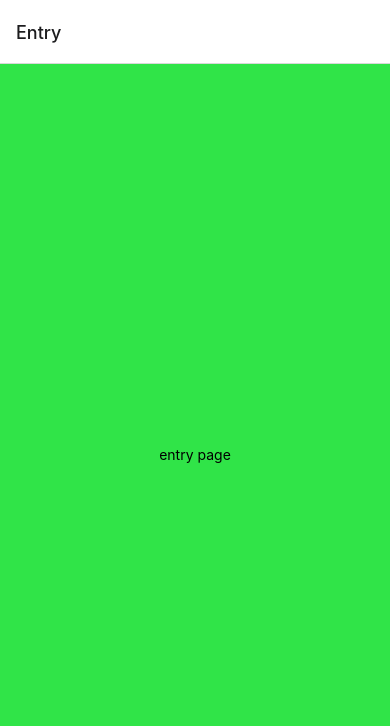
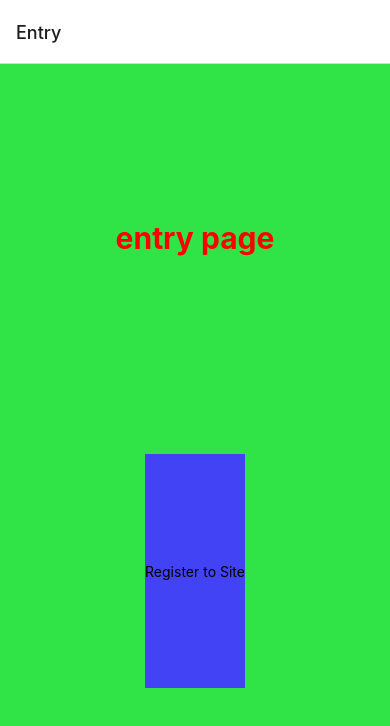
Before and after one commit to nirkif/barberShopFrontEnd, a React Native app: screen / in a window 390 px wide. Shown: the top 726 px of the page. Built offline with nearby package versions, Linux system fonts and the light colour scheme.

Commit message:
added navigation
working on integrating springboot with rn

```diff
--- a/screens/BookingDetails.js
+++ b/screens/BookingDetails.js
@@ -1,7 +1,7 @@
 import React from 'react';
 import { StyleSheet, Text, View } from 'react-native';
-
-const BookingDetails = () => {
+// props - מידע זמני שפועל בזמן הפעלה ששומר ומבעביר מידע מדף לדף
+const BookingDetails = (props) => {
 
     return(
         <View style={styles.container}>
--- a/screens/Entry.js
+++ b/screens/Entry.js
@@ -1,11 +1,17 @@
 import React from 'react';
-import { StyleSheet, Text, View } from 'react-native';
-
-const Entry = () => {
+import reactDom from 'react-dom';
+import { StyleSheet, Text, View, TouchableOpacity } from 'react-native';
+// props - מידע זמני שפועל בזמן הפעלה ששומר ומבעביר מידע מדף לדף ובנוסף מכיל הרבה ספריות של REACT NATIVE
+const Entry = (props) => {
 
     return(
         <View style={styles.container}>
-            <Text>entry page</Text>
+            <Text style={styles.title}>entry page</Text>
+
+            <TouchableOpacity onPress={ () => { props.navigation.navigate('Register')} } style={styles.buttonStyle}>
+                <Text>Register to Site</Text>
+            </TouchableOpacity>
+
         </View>
     )
 
@@ -18,6 +24,24 @@ const styles = StyleSheet.create({
       alignItems: 'center',
       justifyContent: 'center',
     },
+    buttonStyle: {
+        flex: 0.3,
+        color: 'red',
+        backgroundColor:'#4343F6',
+        alignItems:'center',
+        justifyContent: 'center',
+        fontWeight: 'Bold',
+        fontSize: 30,
+    },
+    title: {
+        flex: 0.3,
+        color: 'red',
+        alignItems:'center',
+        justifyContent: 'center',
+        fontWeight: 'Bold',
+        fontSize: 30,
+    }
+
 });
 
 export default Entry;
--- a/screens/Home.js
+++ b/screens/Home.js
@@ -1,11 +1,15 @@
 import React from 'react';
-import { StyleSheet, Text, View } from 'react-native';
-
-const Home = () => {
-
+import { StyleSheet, Text, View ,TouchableOpacity} from 'react-native';
+// props - מידע זמני שפועל בזמן הפעלה ששומר ומבעביר מידע מדף לדף
+const Home = (props) => {
+    console.log('props'+JSON.stringify(props))
     return(
         <View style={styles.container}>
-            <Text>Home Page</Text>
+            <Text style={styles.title}>Home Page</Text>
+
+            <TouchableOpacity onPress={ () => { props.navigation.navigate('Home')} } style={styles.buttonStyle}>
+                <Text>Register to Site</Text>
+            </TouchableOpacity>
         </View>
     )
 
@@ -18,6 +22,23 @@ const styles = StyleSheet.create({
       alignItems: 'center',
       justifyContent: 'center',
     },
+    buttonStyle: {
+        flex: 0.3,
+        color: 'red',
+        backgroundColor:'#4343F6',
+        alignItems:'center',
+        justifyContent: 'center',
+        fontWeight: 'Bold',
+        fontSize: 30,
+    },
+    title: {
+        flex: 0.3,
+        color: 'red',
+        alignItems:'center',
+        justifyContent: 'center',
+        fontWeight: 'Bold',
+        fontSize: 30,
+    }
 });
 
 export default Home;
--- a/screens/Profile.js
+++ b/screens/Profile.js
@@ -1,7 +1,7 @@
 import React from 'react';
 import { StyleSheet, Text, View } from 'react-native';
-
-const Profile = () => {
+// props - מידע זמני שפועל בזמן הפעלה ששומר ומבעביר מידע מדף לדף
+const Profile = (props) => {
 
     return(
         <View style={styles.container}>
--- a/screens/Register.js
+++ b/screens/Register.js
@@ -1,11 +1,15 @@
 import React from 'react';
-import { StyleSheet, Text, View } from 'react-native';
-
-const Register = () => {
-
+import { StyleSheet, Text, View ,TouchableOpacity } from 'react-native';
+// props - מידע זמני שפועל בזמן הפעלה ששומר ומבעביר מידע מדף לדף
+const Register = (props) => {
+    console.log('props'+JSON.stringify(props))
     return(
         <View style={styles.container}>
-            <Text>register page</Text>
+            <Text style={styles.title}>Register</Text>
+
+            <TouchableOpacity onPress={ () => { props.navigation.navigate('Home',{name:'nissim', phoneNumber:'053-226745'} )}} style={styles.buttonStyle}>
+                <Text>Register to site</Text>
+            </TouchableOpacity>
         </View>
     )
 
@@ -13,11 +17,28 @@ const Register = () => {
 
 const styles = StyleSheet.create({
     container: {
-      flex: 1,
-      backgroundColor: '#B430E4',
-      alignItems: 'center',
-      justifyContent: 'center',
-    },
+        flex: 1,
+        backgroundColor: '#30E4DE',
+        alignItems: 'center',
+        justifyContent: 'center',
+      },
+      buttonStyle: {
+          flex: 0.3,
+          color: 'red',
+          backgroundColor:'#4343F6',
+          alignItems:'center',
+          justifyContent: 'center',
+          fontWeight: 'Bold',
+          fontSize: 30,
+      },
+      title: {
+          flex: 0.3,
+          color: 'blue',
+          alignItems:'center',
+          justifyContent: 'center',
+          fontWeight: 'Bold',
+          fontSize: 30,
+      },
 });
 
 export default Register;
```
